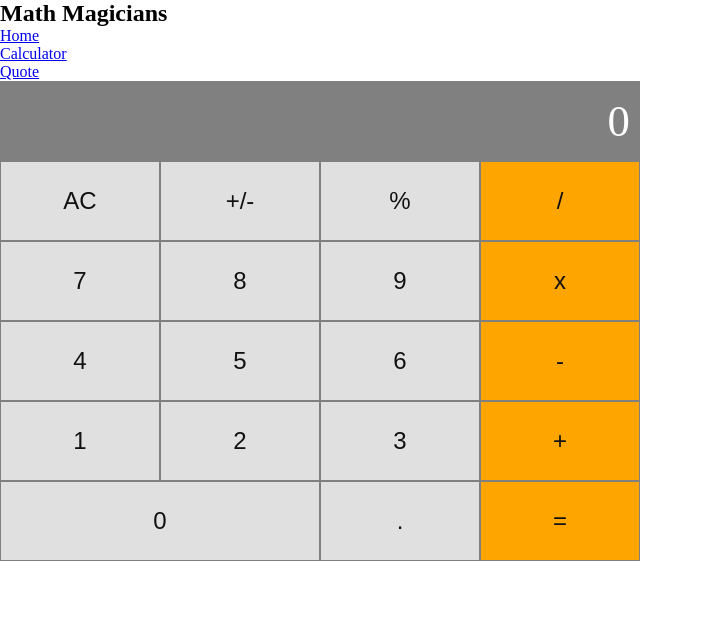
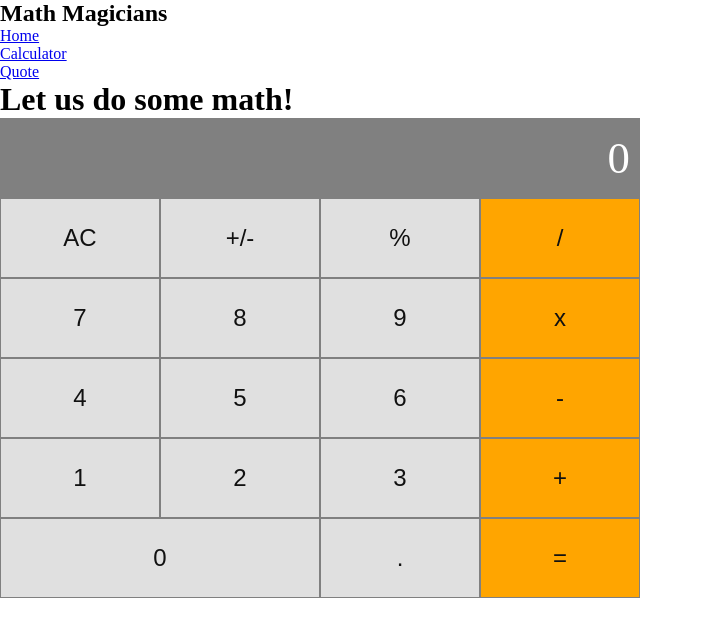
Before and after one commit to JoyTaribagshaw/Mathmagician, a React (Create React App) app: page /calculator in a window 1280 px wide. Shown: the top 636 px of the page, without its empty margins (0-703 px from the left). Built offline with nearby package versions, Linux system fonts and the light colour scheme.

Commit message:
Update Calculator component

```diff
--- a/src/components/Calculator.js
+++ b/src/components/Calculator.js
@@ -29,6 +29,8 @@ function Calculator() {
   };
 
   return (
+    <div className="calculator_header">
+      <h1 className="header">Let us do some math!</h1>
       <div className="parent">
         <Result value={calculatorScreen()} />
         <Button onClick={handleButtonClick} className="white-btn" value="AC" />
@@ -51,6 +53,7 @@ function Calculator() {
         <Button onClick={handleButtonClick} className="white-btn" value="." />
         <Button onClick={handleButtonClick} className="orange-btn" value="=" />
       </div>
+    </div>
   );
 }
 
```
Lines whose indentation alone changed are shown as unchanged.
